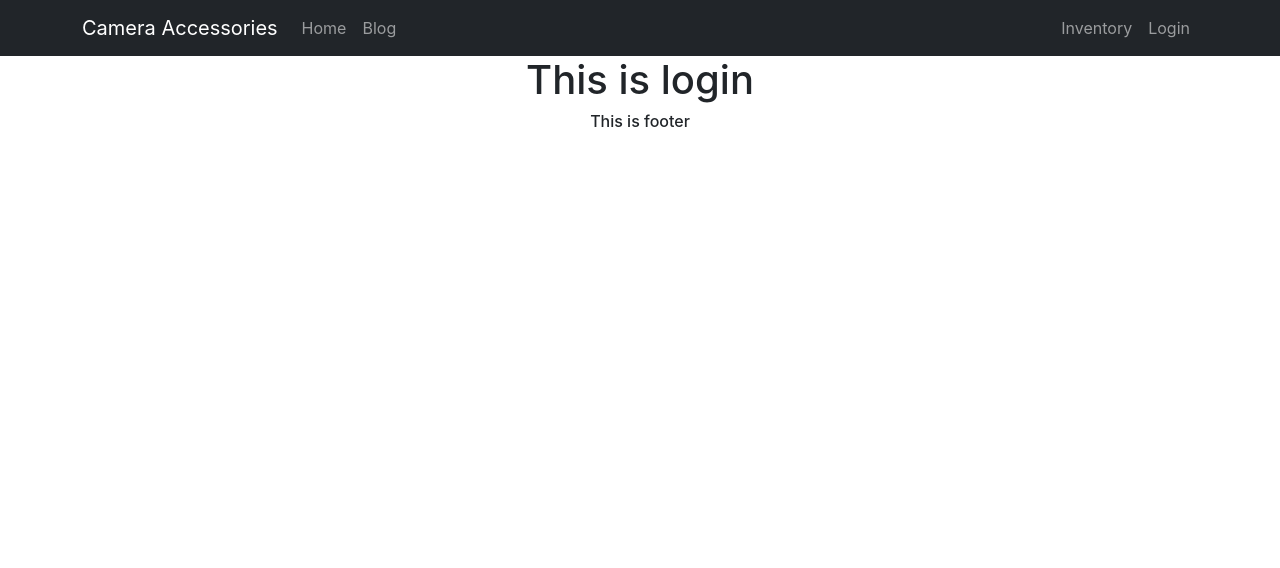
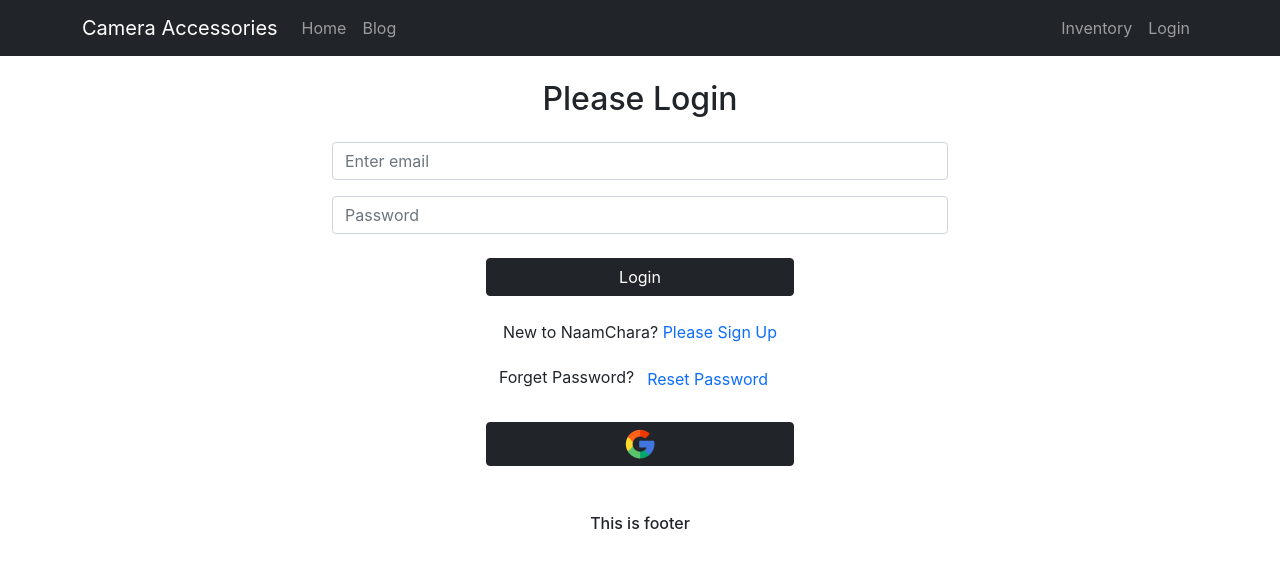
Before and after one commit to sifatkhan6/camera-accessories-client-side, a React (Create React App) app: page /login in a window 1280 px wide. Shown: the top 568 px of the page. Built offline with nearby package versions, Linux system fonts and the light colour scheme; no server answers.

Commit message:
login implemented

```diff
--- a/package.json
+++ b/package.json
@@ -14,6 +14,7 @@
     "react-firebase-hooks": "^5.0.3",
     "react-router-dom": "^6.3.0",
     "react-scripts": "5.0.1",
+    "react-toastify": "^9.0.0",
     "web-vitals": "^2.1.4"
   },
   "scripts": {
--- a/src/App.js
+++ b/src/App.js
@@ -6,6 +6,7 @@ import Header from './Pages/Header/Header';
 import Home from './Pages/Home/Home';
 import Login from './Pages/Login/Login';
 import PageNotFound from './Pages/PageNotFound/PageNotFound';
+import SignUp from './Pages/SignUp/SignUp';
 
 function App() {
   return (
@@ -15,6 +16,7 @@ function App() {
         <Route path='/' element={<Home></Home>}></Route>
         <Route path='/home' element={<Home></Home>}></Route>
         <Route path='/login' element={<Login></Login>}></Route>
+        <Route path='/signup' element={<SignUp></SignUp>}></Route>
         <Route path='/blog' element={<Blog></Blog>}></Route>
         <Route path='*' element={<PageNotFound></PageNotFound>}></Route>
       </Routes>
--- a/src/Pages/Login/Login.js
+++ b/src/Pages/Login/Login.js
@@ -1,9 +1,86 @@
-import React from 'react';
+import React, { useRef } from 'react';
+import { Button, Form, } from 'react-bootstrap';
+import { useSendPasswordResetEmail, useSignInWithEmailAndPassword } from 'react-firebase-hooks/auth';
+import { Link, useLocation, useNavigate } from 'react-router-dom';
+import { toast, ToastContainer } from 'react-toastify';
+import auth from '../../firebase.init';
+import 'react-toastify/dist/ReactToastify.css';
+import SocialLogin from '../SocialLogin/SocialLogin';
 
 const Login = () => {
+
+    const emailRef = useRef('');
+    const passwordRef = useRef('');
+    const navigate = useNavigate();
+    const location = useLocation();
+    let errorElement;
+
+    let from = location.state?.from?.pathname || "/";
+
+    const [
+        signInWithEmailAndPassword,
+        user,
+        loading,
+        error,
+    ] = useSignInWithEmailAndPassword(auth);
+
+    const [sendPasswordResetEmail, sending] = useSendPasswordResetEmail(auth);
+
+    if (user) {
+        navigate(from, { replace: true });
+    }
+
+    if (error) {
+        errorElement = <p className='text-danger'>Error: {error?.message}</p>
+    }
+
+    const handleSubmit = event => {
+        event.preventDefault();
+        const email = emailRef.current.value;
+        const password = passwordRef.current.value;
+
+        signInWithEmailAndPassword(email, password);
+    }
+
+    const navigateRegister = event => {
+        navigate('/register');
+    }
+
+    const resetPassword = async () => {
+        const email = emailRef.current.value;
+        if (email) {
+            await sendPasswordResetEmail(email);
+            toast('Sent email');
+        }
+        else {
+            toast('Please enter your email address');
+        }
+    }
+
     return (
-        <div>
-            <h1>This is login</h1>
+        <div className='container mb-5 w-50 mx-auto'>
+            <h2 className='text-center mt-4 mb-4'>Please Login</h2>
+            <Form className='mb-3' onSubmit={handleSubmit}>
+                <Form.Group className="mb-3" controlId="formBasicEmail">
+                    <Form.Control ref={emailRef} type="email" placeholder="Enter email" required />
+                </Form.Group>
+
+                <Form.Group className="mb-3" controlId="formBasicPassword">
+                    <Form.Control ref={passwordRef} type="password" placeholder="Password" required />
+                </Form.Group>
+                {errorElement}
+
+                <Button variant="dark w-50 mx-auto d-block mt-4 mb-4" type="submit">
+                    Login
+                </Button>
+            </Form>
+            <p className='text-center'>New to NaamChara? <Link to="/signup" className='text-primary text-decoration-none' onClick={navigateRegister}> Please Sign Up</Link></p>
+
+            <p className='text-center'>Forget Password?<button to="/register" className='text-primary text-decoration-none btn btn-link' onClick={resetPassword}> Reset Password</button></p>
+
+            <ToastContainer></ToastContainer>
+
+            <SocialLogin></SocialLogin>
         </div>
     );
 };
--- /dev/null
+++ b/src/Pages/SignUp/SignUp.css
@@ -0,0 +1,15 @@
+.register-form{
+    margin: 0 auto;
+    width: 50%;
+}
+
+.register-form input{
+    display: block;
+    width: 100%;
+    height: 40px;
+    border-radius: 5px;
+    border: 1px solid lightgray;
+    padding-left: 10px;
+    font-size: 16px;
+    margin-bottom: 15px;
+}
--- a/src/Pages/SignUp/SignUp.js
+++ b/src/Pages/SignUp/SignUp.js
@@ -2,6 +2,7 @@ import React from 'react';
 import { useCreateUserWithEmailAndPassword } from 'react-firebase-hooks/auth';
 import { Link, useNavigate } from 'react-router-dom';
 import auth from '../../firebase.init';
+import './SignUp.css'
 
 const SignUp = () => {
     const [
@@ -32,20 +33,18 @@ const SignUp = () => {
         createUserWithEmailAndPassword(email, password);
     }
     return (
-        <div>
         <div className='register-form'>
-                <h2 className='mt-4 text-center'>Please Register</h2>
+            <h2 className='mt-4 text-center'>Please Sign Up</h2>
             <form className='mt-4' onSubmit={handleRegister}>
                 <input type="text" name="name" id="" placeholder='Your Name' />
 
                 <input type="email" name="email" id="" placeholder='Your Email address' required />
 
                 <input type="password" name="password" id="" placeholder='Password' required />
-                    <input className='w-50 mx-auto d-block btn btn-dark mt-4' type="submit" value="Register" />
+                <input className='w-50 mx-auto d-block btn btn-dark mt-4' type="submit" value="Sign Up" />
 
             </form>
             <p className='text-center'>Already user? <Link to="/login" className='text-primary text-decoration-none' onClick={navigateLogin}> Login</Link></p>
-            </div>
         </div>
     );
 };
--- /dev/null
+++ b/src/Pages/SocialLogin/SocialLogin.js
@@ -0,0 +1,37 @@
+import React from 'react';
+import { useSignInWithGoogle } from 'react-firebase-hooks/auth';
+import { useLocation, useNavigate } from 'react-router-dom';
+import auth from '../../firebase.init';
+import google from '../../Images/google.png'
+
+const SocialLogin = () => {
+
+    const [signInWithGoogle, user, loading, error] = useSignInWithGoogle(auth);
+    const navigate = useNavigate();
+    const location =useLocation();
+    let errorElement;
+
+    let from = location.state?.from?.pathname || "/";
+
+    if (error) {
+        errorElement = <div>
+                <p className='text-danger'>Error: {error.message}</p>
+            </div>
+
+    }
+
+    if(user){
+        navigate(from, { replace: true });
+    }
+
+    return (
+        <div>
+            <button onClick={() => signInWithGoogle()} className='btn btn-dark  mt-4 mb-3 w-50 mx-auto d-block'>
+                <img src={google} alt="" />
+            </button>
+            {errorElement}
+        </div>
+    );
+};
+
+export default SocialLogin;
```
Also changed, not shown: src/Images/google.png (added), 1 other file (tests, documents, lock files or other folders). Lines whose indentation alone changed are shown as unchanged.
